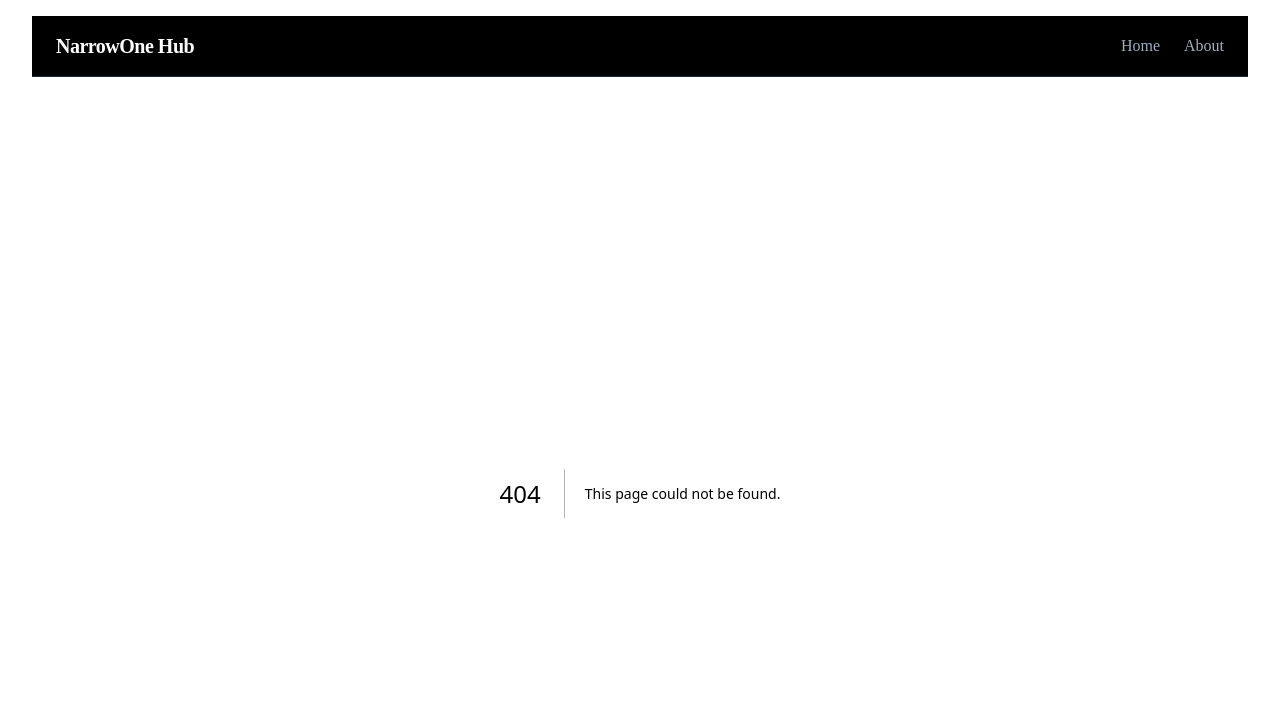
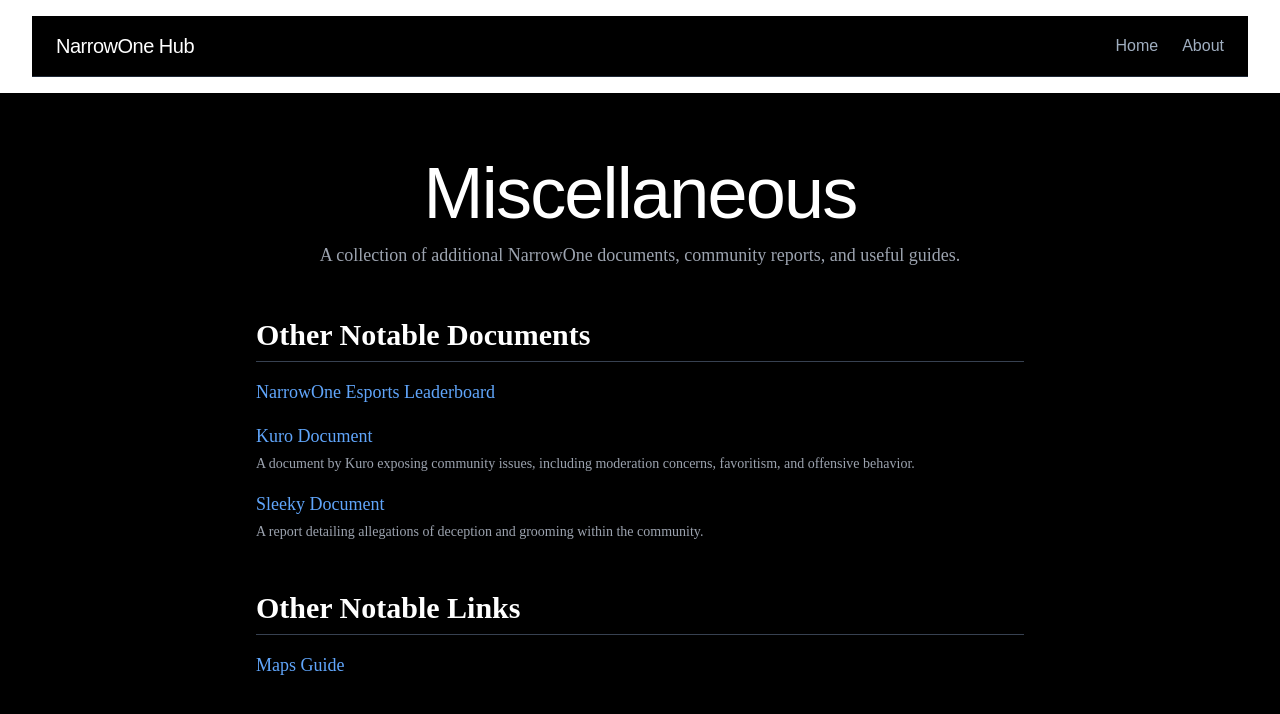
Before and after one commit to colicolas/n1hub, a Next.js app: page /misc in a window 1280 px wide. Before the commit this address had no page. Shown: the top 714 px of the page. Built offline with nearby package versions, Linux system fonts and the light colour scheme; a web font is replaced by a local one.

Commit message:
added misc and fixed build errors (stupid &apos;)

```diff
--- a/app/clans/page.tsx
+++ b/app/clans/page.tsx
@@ -54,7 +54,7 @@ export default function ClansPage() {
         {/* Talent7 (T7) */}
         <ClanSection
           name="Talent7 (T7)"
-          description="T7 hereby officially recognizes and places significant value on the mastery of seven essential talents in Narrow One: Accuracy, Speed, Parkour, Bow Versatility, PvP IQ, Sportsmanship, and Adaptability. Our conviction is that a player attains the status of a 'pro' by demonstrating proficiency in all seven talents. Established by KAIJIN, T7 is a clan dedicated to cultivating a community where members can refine their skills and excel in the various aspects of Narrow One. We remain steadfast in our commitment to promoting excellence, sportsmanship, and camaraderie within our clan.A clan dedicated to mastering seven essential talents: Accuracy, Speed, Parkour, Bow Versatility, PvP IQ, Sportsmanship, and Adaptability. Founded by KAIJIN, T7 aims to foster excellence in NarrowOne."
+          description="T7 hereby officially recognizes and places significant value on the mastery of seven essential talents in Narrow One: Accuracy, Speed, Parkour, Bow Versatility, PvP IQ, Sportsmanship, and Adaptability. Our conviction is that a player attains the status of a 'pro' by demonstrating proficiency in all seven talents. Established by KAIJIN, T7 is a clan dedicated to cultivating a community where members can refine their skills and excel in the various aspects of Narrow One. We remain steadfast in our commitment to promoting excellence, sportsmanship, and camaraderie within our clan."
           links={[
             { title: "Discord", url: "https://discord.gg/AWfAQywMYW" }
           ]}
--- /dev/null
+++ b/app/misc/page.tsx
@@ -0,0 +1,57 @@
+import Link from "next/link";
+
+export default function MiscPage() {
+  return (
+    <main className="min-h-screen w-full bg-black text-gray-200 px-8 flex flex-col items-center">
+      {/* Title */}
+      <div className="text-center mt-16">
+        <h1 className="text-7xl latofont text-white tracking-tight">Miscellaneous</h1>
+        <p className="text-lg text-gray-400 mt-3 max-w-2xl">
+          A collection of additional NarrowOne documents, community reports, and useful guides.
+        </p>
+      </div>
+
+      {/* Notable Documents */}
+      <div className="mt-12 w-full max-w-3xl">
+        <h2 className="text-3xl font-semibold text-white border-b border-gray-700 pb-2">
+          Other Notable Documents
+        </h2>
+        <ul className="mt-4 space-y-4">
+          <li>
+            <LinkItem title="NarrowOne Esports Leaderboard" url="https://docs.google.com/spreadsheets/d/196w0d94oaSok0pxxYTJgsYsToE8TeAkx0vcNhyH8-uU/edit?gid=1401887602#gid=1401887602" />
+          </li>
+          <li>
+            <LinkItem title="Kuro Document" url="https://docs.google.com/document/d/1djp5jTlOPEI8wybsrM9nHHKPZej01XcwSowbfJx35rI/edit?tab=t.0" description="A document by Kuro exposing community issues, including moderation concerns, favoritism, and offensive behavior." />
+          </li>
+          <li>
+            <LinkItem title="Sleeky Document" url="https://docs.google.com/document/d/18haRgDpvZkX17ZZW9Yv9WlnIeTlIw8HYfgv4KXOGwzY/edit?tab=t.0" description="A report detailing allegations of deception and grooming within the community." />
+          </li>
+        </ul>
+      </div>
+
+      {/* Notable Links */}
+      <div className="mt-12 w-full max-w-3xl">
+        <h2 className="text-3xl font-semibold text-white border-b border-gray-700 pb-2">
+          Other Notable Links
+        </h2>
+        <ul className="mt-4 space-y-4">
+          <li>
+            <LinkItem title="Maps Guide" url="https://docs.google.com/presentation/d/1YMrORqauBzO-XYvDiYlS1Vl6sQPFY7CsCXXDyMfj4cI/edit?usp=sharing" />
+          </li>
+        </ul>
+      </div>
+    </main>
+  );
+}
+
+// Reusable Link Component
+function LinkItem({ title, url, description }: { title: string; url: string; description?: string }) {
+  return (
+    <div>
+      <Link href={url} target="_blank" className="text-blue-400 hover:underline text-lg">
+        {title}
+      </Link>
+      {description && <p className="text-gray-400 text-sm mt-1">{description}</p>}
+    </div>
+  );
+}
--- a/app/mods/page.tsx
+++ b/app/mods/page.tsx
@@ -9,7 +9,7 @@ export default function ModsPage() {
         <p className="text-lg text-gray-400 mt-3 max-w-2xl">
           Mods allow players to customize their NarrowOne experience, providing changes to
           visuals, UI elements, and gameplay mechanics. However, modifying the game comes
-          with responsibility—<span className="text-fuchsia-200">hacks, cheats, or unfair advantages violate the game's
+          with responsibility—<span className="text-fuchsia-200">hacks, cheats, or unfair advantages violate the game&apos;s
           integrity and <span className="font-bold">will result in bans</span></span>. Always use mods ethically and ensure they
           respect the intended game experience.
         </p>
@@ -19,7 +19,7 @@ export default function ModsPage() {
       <div className="mt-12 w-full max-w-3xl space-y-6">
         <ModEntry name="CN Mod" link="https://github.com/N1CNmod/narrowone-mod" />
         <ModEntry name="T7 Mod" link="https://github.com/Talent7-source/GameMods.git" />
-        <ModEntry name="Viola's Mod" link="https://github.com/TheGirlThatLived/NarrowOne_Customizations" />
+        <ModEntry name="Viola&apos;s Mod" link="https://github.com/TheGirlThatLived/NarrowOne_Customizations" />
       </div>
     </main>
   );
--- a/components/Navbar.tsx
+++ b/components/Navbar.tsx
@@ -4,12 +4,12 @@ export default function Navbar() {
   return (
     <nav className="w-full bg-black text-gray-200 py-4 px-6 flex items-center justify-between border-b border-gray-800">
       {/* Logo / Title */}
-      <Link href="/" className="text-xl font-semibold text-white tracking-tight">
+      <Link href="/" className="text-xl latofont text-white tracking-tight">
         NarrowOne Hub
       </Link>
 
       {/* Nav Links */}
-      <div className="space-x-6">
+      <div className="space-x-6 latofont">
         <Link href="/" className="nav-link">
           Home
         </Link>
--- a/components/ReadMore.tsx
+++ /dev/null
@@ -1,13 +0,0 @@
-import Link from "next/link";
-
-interface ReadMoreProps {
-  href: string;
-}
-
-export default function ReadMore({ href }: ReadMoreProps) {
-  return (
-    <Link href={href} className="text-blue-600 hover:underline mt-2 inline-block">
-      Read More →
-    </Link>
-  );
-}
```
